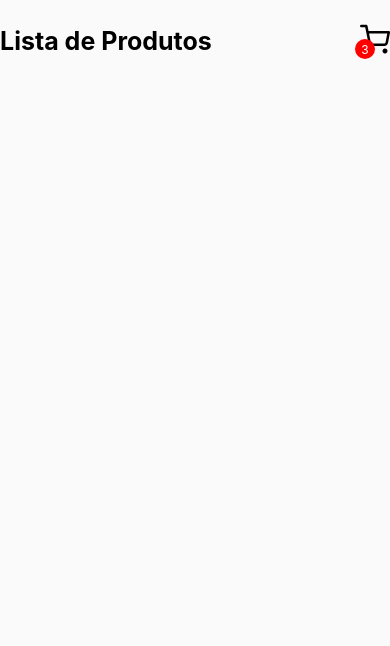
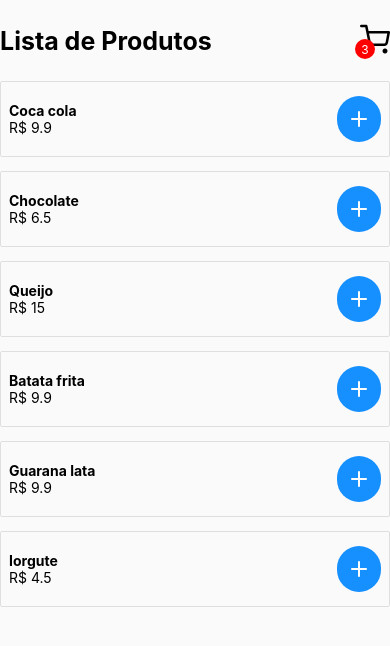
Before and after one commit to Alessandro021/carrinho-de-compras, a React Native app: screen /Home in a window 390 px wide. Shown: the top 646 px of the page. Built offline with nearby package versions, Linux system fonts and the light colour scheme.

Commit message:
Listar os produtos na tela home

```diff
--- /dev/null
+++ b/src/components/Produto/index.js
@@ -0,0 +1,17 @@
+import { View, Text, TouchableOpacity} from 'react-native';
+import styles from './styles';
+import {Feather} from '@expo/vector-icons'
+
+export default function Produto({ data }) {
+ return (
+   <View style={styles.container}>
+    <View>
+        <Text style={styles.titulo}>{data.nome}</Text>
+        <Text style={styles.preco}>R$ {data.preco}</Text>
+    </View>
+    <TouchableOpacity style={styles.botaoAdicionar}>
+        <Feather name='plus' size={24} color='#FFF' />
+    </TouchableOpacity>
+   </View>
+  );
+}
--- /dev/null
+++ b/src/components/Produto/styles.js
@@ -0,0 +1,27 @@
+import { StyleSheet } from "react-native";
+
+const styles = StyleSheet.create({
+    container:{
+        borderWidth: 1,
+        borderColor: '#DFDFDF',
+        borderRadius: 2,
+        marginBottom: 14,
+        padding: 8,
+        paddingBottom: 14,
+        paddingTop: 14,
+        flexDirection: 'row',
+        alignItems: 'center',
+        justifyContent: 'space-between'
+    },
+    titulo:{
+        fontWeight: 'bold'
+    },
+    botaoAdicionar:{
+        backgroundColor: '#168FFF',
+        paddingHorizontal: 10,
+        paddingVertical: 10,
+        borderRadius: 25
+    }
+})
+
+export default styles;
--- a/src/paginas/Home/index.js
+++ b/src/paginas/Home/index.js
@@ -1,10 +1,13 @@
 import { useState } from 'react';
 import { View, Text, SafeAreaView, FlatList, TouchableOpacity} from 'react-native';
 import styles from './styles.js'
+import Produto from '../../components/Produto/index.js';
+import {useNavigation} from '@react-navigation/native'
 
 import { Feather } from '@expo/vector-icons'
 
 export default function Home(){
+    const navigation = useNavigation();
     const [produtos, setProdutos] = useState([
         {
             id: '1',
@@ -42,13 +45,21 @@ return(
     <SafeAreaView style={styles.container}>
         <View style={styles.carrinhoContent}>
              <Text style={styles.titulo}>Lista de Produtos</Text>
-             <TouchableOpacity style={styles.carrinhoBotao}>
+             <TouchableOpacity style={styles.carrinhoBotao}
+                onPress={() => navigation.navigate('Carrinho')}
+             >
                 <View style={styles.quantidade}>
                     <Text style={styles.quantidadeTexto}>3</Text>
                 </View>
                 <Feather  name='shopping-cart' size={30} color='#000'/>
              </TouchableOpacity>
         </View>
+
+        <FlatList style={styles.lista}
+            data={produtos}
+            keyExtractor={(item) => String(item.id)}
+            renderItem={({item}) => <Produto data={item}/>}
+        />
     </SafeAreaView>
 )
 }
--- a/src/paginas/Home/styles.js
+++ b/src/paginas/Home/styles.js
@@ -36,6 +36,9 @@ const styles = StyleSheet.create({
     },
     carrinhoBotao:{
 
+    },
+    lista:{
+
     }
 })
 export default styles;
```
